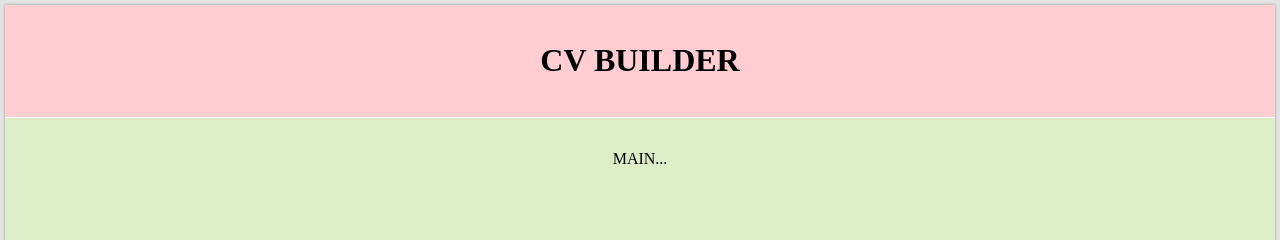
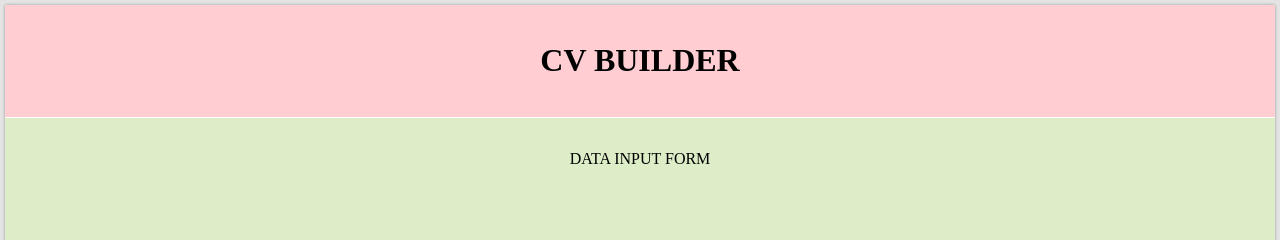
Before and after one commit to rdat5/cv-project, a React (Create React App) app: page / in a window 1280 px wide. Shown: the top 240 px of the page. Built offline with nearby package versions, Linux system fonts and the light colour scheme.

Commit message:
Add data input component

```diff
--- /dev/null
+++ b/src/components/DataInputForm.js
@@ -0,0 +1,12 @@
+import React, { Component } from 'react';
+import GeneralInfoInput from './GeneralInfoInput';
+
+class DataInputForm extends Component {
+    render() {
+        return (
+            <p>DATA INPUT FORM</p>
+        );
+    }
+}
+
+export default DataInputForm;
--- a/src/components/Main.js
+++ b/src/components/Main.js
@@ -1,10 +1,11 @@
 import React, { Component } from 'react';
+import DataInputForm from './DataInputForm';
 
 class Main extends Component {
     render() {
         return (
             <main className='page-main'>
-                <p>MAIN...</p>
+                <DataInputForm/>
             </main>
         );
     }
```
